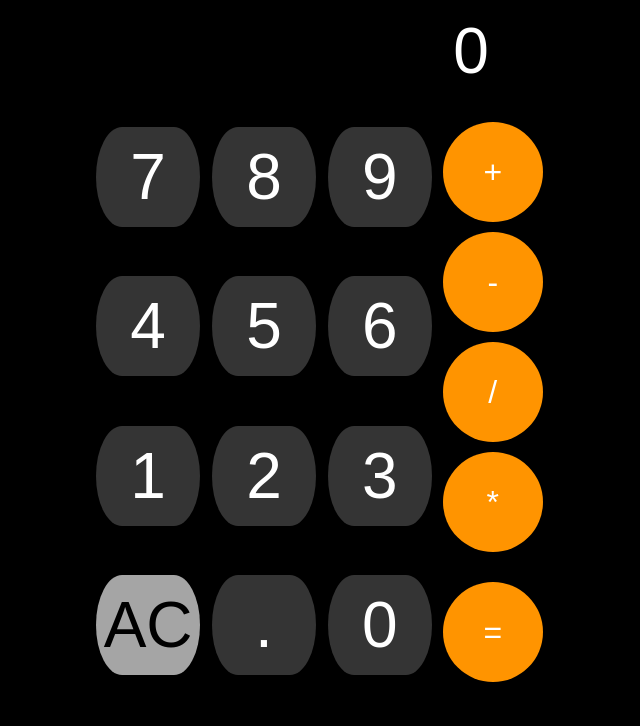
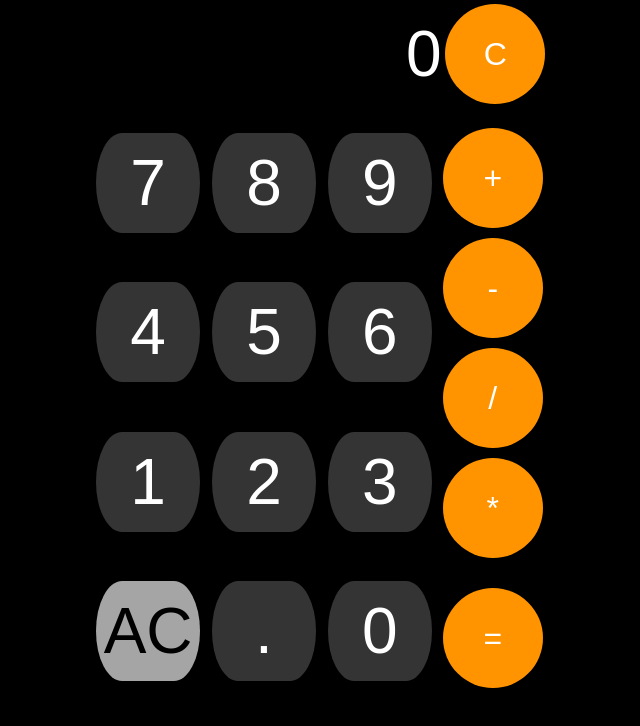
Before and after one commit to Lkorosensei/calculatrice, a plain HTML site: page index.html in a window 1280 px wide. Shown: the whole page, without its empty margins (321-961 px from the left). Drawn offline with Linux system fonts and the light colour scheme.

Commit message:
correction-wip-pause

```diff
--- a/assets/css/style.css
+++ b/assets/css/style.css
@@ -23,23 +23,51 @@ main {
     display: flex;
     flex-direction: column;
     background-color: black;
+}
 
-
+.boite-ecran-total {
+    width: 60%;
+    margin: auto;
+    display: flex;
 
 }
 
+
 .ecran-calc {
-    width: 60%;
+    display: flex;
+    justify-content: flex-end;
+    width: 100%;
     line-height: 100px;
-    /* border: 1px solid blueviolet; */
     margin: auto;
     text-align: end;
     font-size: 400%;
     font-family: Arial, Helvetica, sans-serif;
-    padding-right: 60px;
+    /* padding-right: 60px; */
     background-color: black;
     /* border: 1px solid white; */
 
+}
+
+.boite-effacer-calc {
+    width: 30%;
+    border:  solid ;
+    display: flex;
+    justify-content: center;
+    border: solid black;
+    /* border: 1px solid black; */
+
+}
+
+.effacer-calc {
+    width: 100px;
+    height: 100px;
+    background-color: black;
+    font-size: 2rem;
+    background-color: #FF9400;
+    border-radius: 50%;
+    cursor: pointer;
+    border-style: none;
+    align-items: center;
 }
 
 .clav-calc {
@@ -82,6 +110,7 @@ main {
     width: 30%;
     display: flex;
     flex-direction: column;
+    /* border: solid white; */
 }
 
 .all-ope-calc {
--- a/assets/js/script.js
+++ b/assets/js/script.js
@@ -53,13 +53,36 @@ let main = document.createElement("main");
 document.body.appendChild(main);
 
 
+let boiteEcranTotal = document.createElement("div")
+boiteEcranTotal.classList.add("boite-ecran-total")
+main.appendChild(boiteEcranTotal)
 // ------------------------------------Je crée mon écran ECRAN-------------------------
 let ecranCalc = document.createElement("div");
 console.log(ecranCalc);
 ecranCalc.classList.add("ecran-calc");
 ecranCalc.innerText = 0;
-main.appendChild(ecranCalc);
+boiteEcranTotal.appendChild(ecranCalc);
 
+// -------------------------Je crée mon bouton C------------------
+let boiteEffacerCalc = document.createElement("div");
+boiteEffacerCalc.classList.add("boite-effacer-calc");
+boiteEcranTotal.appendChild(boiteEffacerCalc)
+
+let effacerCalc = document.createElement("button");
+console.log(effacerCalc);
+effacerCalc.classList.add("effacer-calc");
+effacerCalc.innerText = "C";
+boiteEffacerCalc.appendChild(effacerCalc);
+
+effacerCalc.addEventListener("click", function retour() {
+    saisieEcran.pop() ;
+    ecranCalc.innerText = ecranCalc.innerText.slice(0, -1);
+    if (ecranCalc.innerText.slice() == 0) {
+        ecranCalc.innerText = 0
+    }
+    console.log("Mon écran slice est : ", ecranCalc.innerText.slice());
+    console.log("Le tableau saisie écran est : ", saisieEcran);
+})
 
 // ------------------------------------Je crée mon clavier CLAVIER------------------------
 
@@ -114,7 +137,7 @@ acCalc.classList.add("Ac-calc");
 pavNumCalc.appendChild(acCalc)
 
 acCalc.addEventListener("click", function reset() {
-    ecranCalc = document.querySelector(".ecran-calc");
+    // ecranCalc = document.querySelector(".ecran-calc");
     saisieEcran = [];
     ecranCalc.innerText = 0;
 
@@ -148,6 +171,9 @@ operandCalc.forEach(operateur => {
     saisieEcran.push(opeCalc.innerText)
     console.log(saisieEcran);
     ecranCalc.innerText = saisieEcran.join("");
+    if (saisieEcran = operateur) {
+
+    }
 });
 });
 
```
